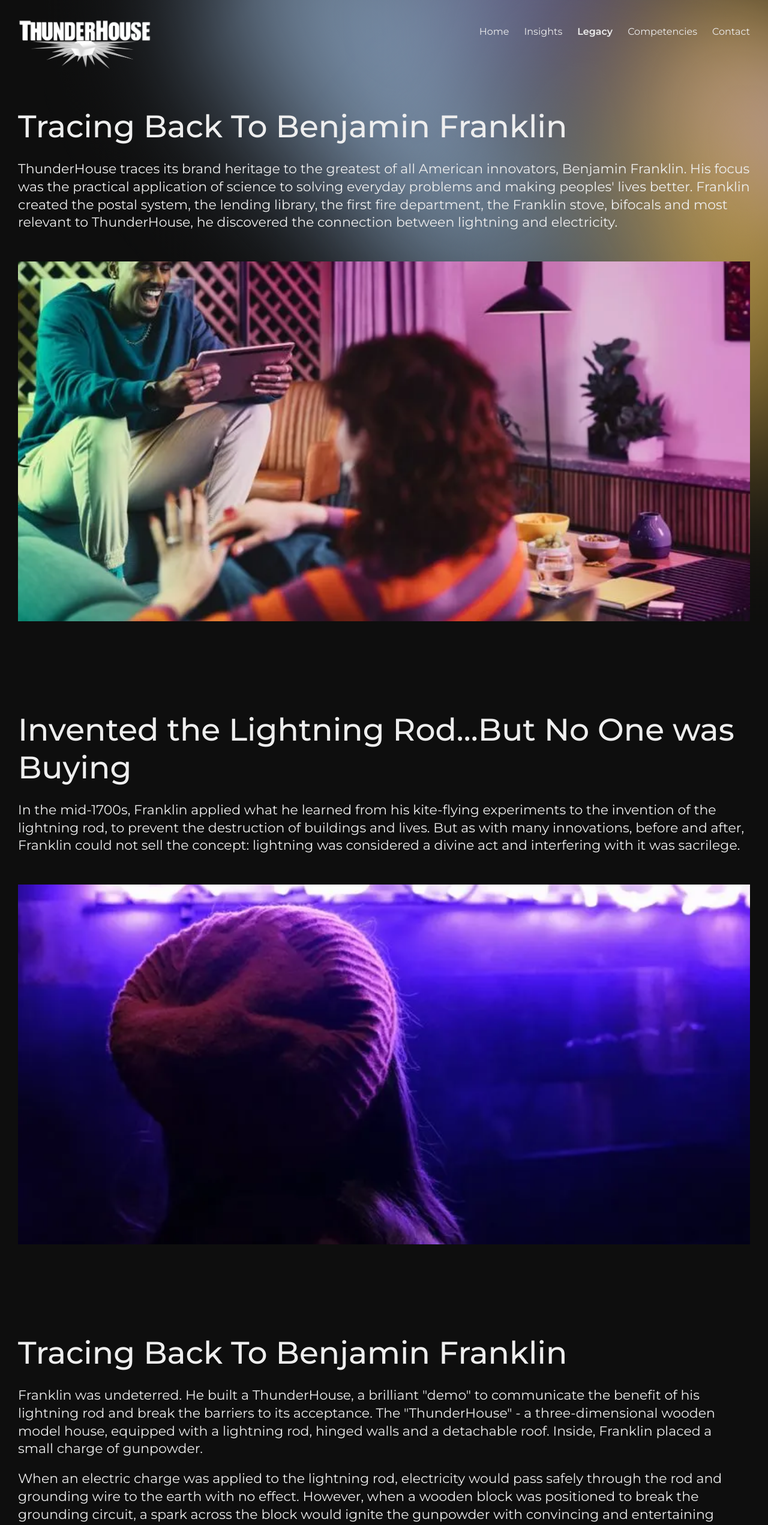
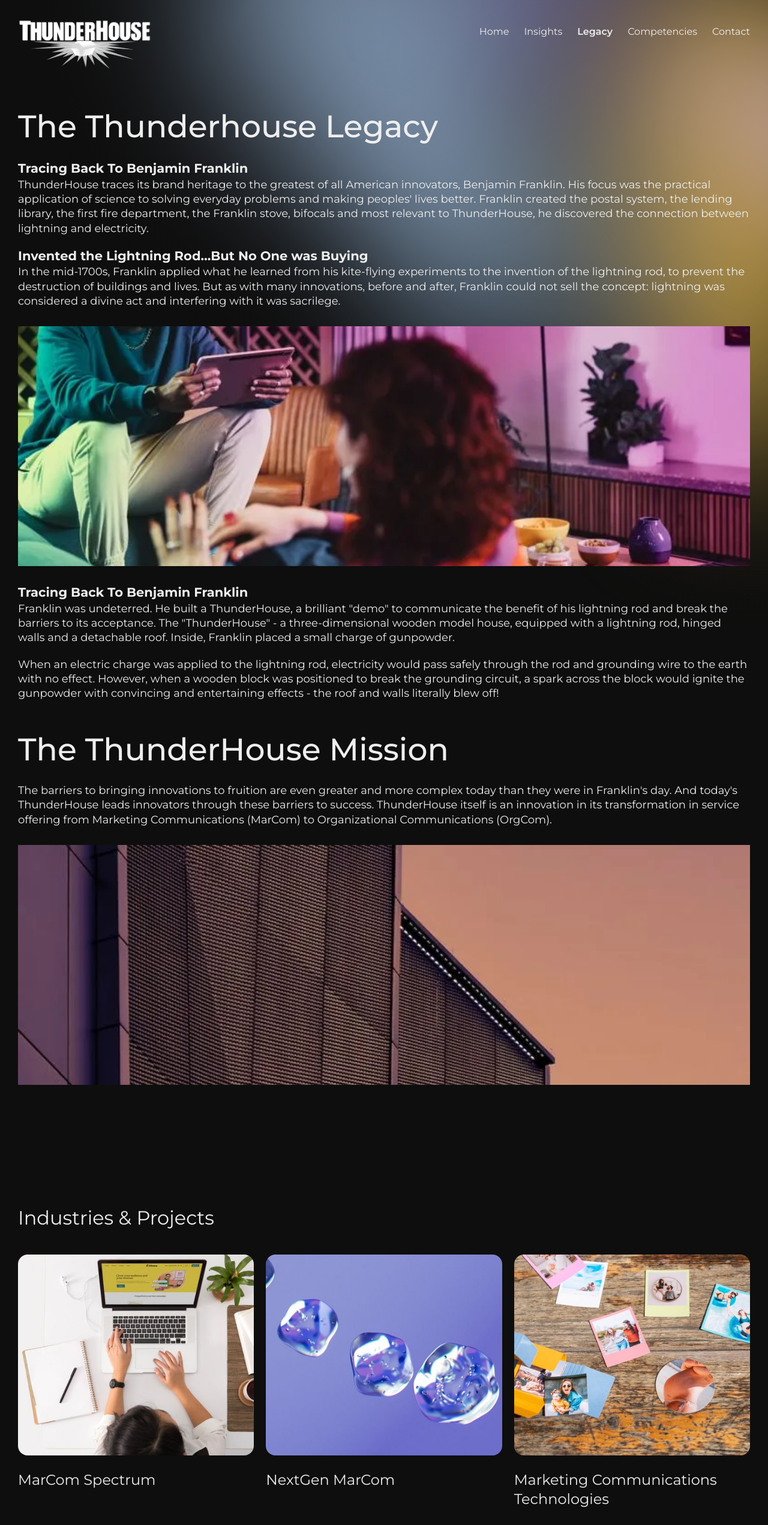
Before and after one commit to oliur-portfolio/thunderHouse, a Next.js app: page /legacy in a window 1280 px wide. Shown: the top 2543 px of the page at 60% size. Built offline with nearby package versions, Linux system fonts and the light colour scheme.

Commit message:
legacy spacing

```diff
--- a/app/components/legacy/Legacy.js
+++ b/app/components/legacy/Legacy.js
@@ -7,34 +7,34 @@
 gsap.registerPlugin(ScrollTrigger);
 
 const Legacy = () => {
-    useEffect(() => {
-        const contents = document.querySelectorAll(".other__fade-in");
+    // useEffect(() => {
+    //     const contents = document.querySelectorAll(".other__fade-in");
 
-        gsap.to(".other__hero-area", { opacity: 1, duration: 3 });
+    //     gsap.to(".other__hero-area", { opacity: 1, duration: 3 });
 
-        contents.forEach((content) => {
-            const elements = content.querySelectorAll(
-                "h2, p, .single__content-image"
-            );
+    //     contents.forEach((content) => {
+    //         const elements = content.querySelectorAll(
+    //             "h2, p, .single__content-image"
+    //         );
 
-            console.log(elements);
+    //         console.log(elements);
 
-            elements.forEach((element) => {
-                gsap.from(element, {
-                    opacity: 0,
-                    filter: "blur(6px)",
-                    stagger: 0.2,
-                    ease: "power2.out",
-                    duration: 0.8,
-                    scrollTrigger: {
-                        trigger: element,
-                        start: "top 80%",
-                        toggleActions: "play none none none",
-                    },
-                });
-            });
-        });
-    }, []);
+    //         elements.forEach((element) => {
+    //             gsap.from(element, {
+    //                 opacity: 0,
+    //                 filter: "blur(6px)",
+    //                 stagger: 0.2,
+    //                 ease: "power2.out",
+    //                 duration: 0.8,
+    //                 scrollTrigger: {
+    //                     trigger: element,
+    //                     start: "top 80%",
+    //                     toggleActions: "play none none none",
+    //                 },
+    //             });
+    //         });
+    //     });
+    // }, []);
 
     return (
         <section className="other__hero-area">
@@ -44,75 +44,67 @@
                 <div className="other__hero">
                     {/* Single Content */}
                     <div className="single__content">
-                        <h1>Tracing Back To Benjamin Franklin</h1>
+                        <h1>The Thunderhouse Legacy</h1>
 
+                        <div className="single__content-subhead">
+                            <h3>Tracing Back To Benjamin Franklin</h3>
                             <p>
                                 ThunderHouse traces its brand heritage to the
                                 greatest of all American innovators, Benjamin
-                            Franklin. His focus was the practical application of
-                            science to solving everyday problems and making
-                            peoples' lives better. Franklin created the postal
-                            system, the lending library, the first fire
-                            department, the Franklin stove, bifocals and most
-                            relevant to ThunderHouse, he discovered the
-                            connection between lightning and electricity.
+                                Franklin. His focus was the practical
+                                application of science to solving everyday
+                                problems and making peoples' lives better.
+                                Franklin created the postal system, the lending
+                                library, the first fire department, the Franklin
+                                stove, bifocals and most relevant to
+                                ThunderHouse, he discovered the connection
+                                between lightning and electricity.
                             </p>
+
+                            <h3>
+                                Invented the Lightning Rod…But No One was Buying
+                            </h3>
+
+                            <p>
+                                In the mid-1700s, Franklin applied what he
+                                learned from his kite-flying experiments to the
+                                invention of the lightning rod, to prevent the
+                                destruction of buildings and lives. But as with
+                                many innovations, before and after, Franklin
+                                could not sell the concept: lightning was
+                                considered a divine act and interfering with it
+                                was sacrilege.
+                            </p>
+                        </div>
 
                         <div className="single__content-image">
                             <img src="/images/hero-3.webp" alt="content" />
                         </div>
-                    </div>
-                    {/* Single Content */}
 
-                    {/* Single Content */}
-                    <div className="single__content other__fade-in">
-                        <h2>
-                            Invented the Lightning Rod…But No One was Buying
-                        </h2>
+                        <div className="single__content-subhead">
+                            <h3>Tracing Back To Benjamin Franklin</h3>
 
                             <p>
-                            In the mid-1700s, Franklin applied what he learned
-                            from his kite-flying experiments to the invention of
-                            the lightning rod, to prevent the destruction of
-                            buildings and lives. But as with many innovations,
-                            before and after, Franklin could not sell the
-                            concept: lightning was considered a divine act and
-                            interfering with it was sacrilege.
-                        </p>
-
-                        <div className="single__content-image">
-                            <img src="/images/hero-1.webp" alt="content" />
-                        </div>
-                    </div>
-                    {/* Single Content */}
-
-                    {/* Single Content */}
-                    <div className="single__content other__fade-in">
-                        <h2>Tracing Back To Benjamin Franklin</h2>
-
-                        <p>
-                            Franklin was undeterred. He built a ThunderHouse, a
-                            brilliant "demo" to communicate the benefit of his
-                            lightning rod and break the barriers to its
-                            acceptance. The "ThunderHouse" - a three-dimensional
-                            wooden model house, equipped with a lightning rod,
-                            hinged walls and a detachable roof. Inside, Franklin
-                            placed a small charge of gunpowder.
+                                Franklin was undeterred. He built a
+                                ThunderHouse, a brilliant "demo" to communicate
+                                the benefit of his lightning rod and break the
+                                barriers to its acceptance. The "ThunderHouse" -
+                                a three-dimensional wooden model house, equipped
+                                with a lightning rod, hinged walls and a
+                                detachable roof. Inside, Franklin placed a small
+                                charge of gunpowder.
                             </p>
 
                             <p>
-                            When an electric charge was applied to the lightning
-                            rod, electricity would pass safely through the rod
-                            and grounding wire to the earth with no effect.
-                            However, when a wooden block was positioned to break
-                            the grounding circuit, a spark across the block
-                            would ignite the gunpowder with convincing and
-                            entertaining effects - the roof and walls literally
-                            blew off!
+                                When an electric charge was applied to the
+                                lightning rod, electricity would pass safely
+                                through the rod and grounding wire to the earth
+                                with no effect. However, when a wooden block was
+                                positioned to break the grounding circuit, a
+                                spark across the block would ignite the
+                                gunpowder with convincing and entertaining
+                                effects - the roof and walls literally blew off!
                             </p>
-
-                        <div className="single__content-image">
-                            <img src="/images/hero-4.webp" alt="content" />
                         </div>
                     </div>
                     {/* Single Content */}
@@ -121,16 +113,18 @@
                     <div className="single__content other__fade-in">
                         <h2>The ThunderHouse Mission</h2>
 
+                        <div className="single__content-subhead">
                             <p>
-                            The barriers to bringing innovations to fruition are
-                            even greater and more complex today than they were
-                            in Franklin's day. And today's ThunderHouse leads
-                            innovators through these barriers to success.
-                            ThunderHouse itself is an innovation in its
-                            transformation in service offering from Marketing
-                            Communications (MarCom) to Organizational
-                            Communications (OrgCom).
+                                The barriers to bringing innovations to fruition
+                                are even greater and more complex today than
+                                they were in Franklin's day. And today's
+                                ThunderHouse leads innovators through these
+                                barriers to success. ThunderHouse itself is an
+                                innovation in its transformation in service
+                                offering from Marketing Communications (MarCom)
+                                to Organizational Communications (OrgCom).
                             </p>
+                        </div>
 
                         <div className="single__content-image">
                             <img src="/images/hero-2.webp" alt="content" />
--- a/app/globals.css
+++ b/app/globals.css
@@ -493,7 +493,6 @@
 .other__hero-area {
     position: relative;
     overflow: hidden;
-    opacity: 0;
 }
 
 .other__hero-bg {
@@ -522,7 +521,15 @@
 }
 
 .single__content {
-    margin-bottom: 150px;
+    margin-bottom: 50px;
+}
+
+.single__content .single__content-subhead {
+    margin-top: 30px;
+}
+
+.single__content .single__content-subhead:first-of-type {
+    margin-top: 0;
 }
 
 .single__content:last-of-type {
@@ -544,7 +551,6 @@
 }
 
 .single__content p {
-    font-size: 22px;
     margin-bottom: 20px;
 }
 
@@ -553,8 +559,12 @@
 }
 
 .single__content-image {
-    margin-top: 50px;
-    height: 600px;
+    margin-top: 30px;
+    height: 400px;
+}
+
+.single__content-image:last-of-type {
+    margin-bottom: 0;
 }
 
 .single__content-image img {
```
Lines whose indentation alone changed are shown as unchanged.
